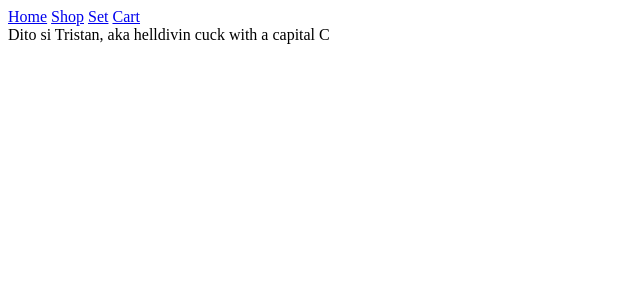
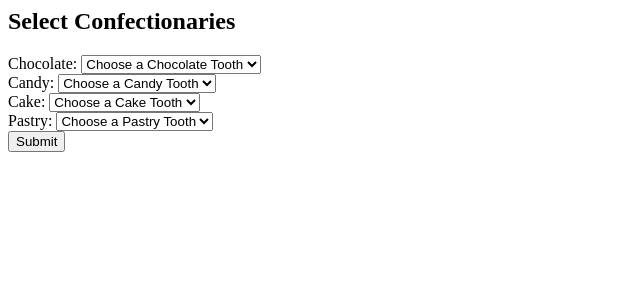
Before and after one commit to lanztriozo/IT-PROG, a PHP site: page /set.php in a window 1280 px wide. Shown: the top 300 px of the page, without its empty margins (0-640 px from the left). Run offline with PHP 8.4, Linux system fonts and the light colour scheme; tables that the repository leaves empty or names only in its code hold one stand-in row (values such as "Sample post").

Commit message:
Update set.php

```diff
--- a/set.php
+++ b/set.php
@@ -1,21 +1,85 @@
-<!DOCTYPE html>
-<html lang="en">
+<html>
 <head>
-    <meta charset="UTF-8">
-    <meta name="viewport" content="width=device-width, initial-scale=1.0">
-    <title>Set</title>
+    <title>Set Creation</title>
 </head>
 <body>
-    <div>
-        <nav>
-            <a href="home.php">Home</a>
-            <a href="shop.php">Shop</a>
-            <a href="set.php">Set</a>
-            <a href="cart.php">Cart</a>
-        </nav>
-    </div>
+
+<h2>Select Confectionaries</h2>
+
+<form method="post" action="process_form.php">
     <?php
-    echo "Dito si Tristan, aka helldivin cuck with a capital C";
+
+    $host = "localhost";
+    $username = "root";
+    $password = "";
+    $database = "confectionary_db";
+
+    // Create connection
+    $conn = mysqli_connect($host, $username, $password, $database);
+
+    // Check connection
+    if (!$conn) {
+        die("Connection failed: " . mysqli_connect_error());
+    }
+
+    // Function to fetch items based on category
+    function fetchItems($category, $conn) {
+        $result = mysqli_query($conn, "SELECT item_id, item_name, item_price FROM Item WHERE category_id = $category AND item_stock > 0");
+        while ($row = mysqli_fetch_assoc($result)) {
+            echo "<option value='{$row['item_id']}' data-price='{$row['item_price']}'>{$row['item_name']}</option>";
+        }
+    }
     ?>
+
+    <label for="chocolate">Chocolate:</label>
+    <select name="chocolate" id="chocolate" onchange="updatePrice('chocolate')">
+        <option>Choose a Chocolate Tooth</option>
+        <?php fetchItems(1, $conn); ?>
+    </select>
+    <span id="chocolate_price"></span>
+    <br>
+
+    <label for="candy">Candy:</label>
+    <select name="candy" id="candy" onchange="updatePrice('candy')">
+        <option>Choose a Candy Tooth</option>
+        <?php fetchItems(4, $conn); ?>
+    </select>
+    <span id="candy_price"></span>
+    <br>
+
+    <label for="cake">Cake:</label>
+    <select name="cake" id="cake" onchange="updatePrice('cake')">
+        <option>Choose a Cake Tooth</option>
+        <?php fetchItems(3, $conn); ?>
+    </select>
+    <span id="cake_price"></span>
+    <br>
+
+    <label for="pastry">Pastry:</label>
+    <select name="pastry" id="pastry" onchange="updatePrice('pastry')">
+        <option>Choose a Pastry Tooth</option>
+        <?php fetchItems(2, $conn); ?>
+    </select>
+    <span id="pastry_price"></span>
+    <br>
+
+    <input type="submit" value="Submit">
+</form>
+
+<script>
+function updatePrice(category) {
+    var selectedItem = document.getElementById(category);
+    var priceSpan = document.getElementById(category + "_price");
+    var selectedOption = selectedItem.options[selectedItem.selectedIndex];
+    var price = selectedOption.getAttribute('data-price');
+    priceSpan.innerHTML = " - Price: $" + price;
+}
+</script>
+
+<?php
+// Close the database connection
+mysqli_close($conn);
+?>
+
 </body>
 </html>
```
